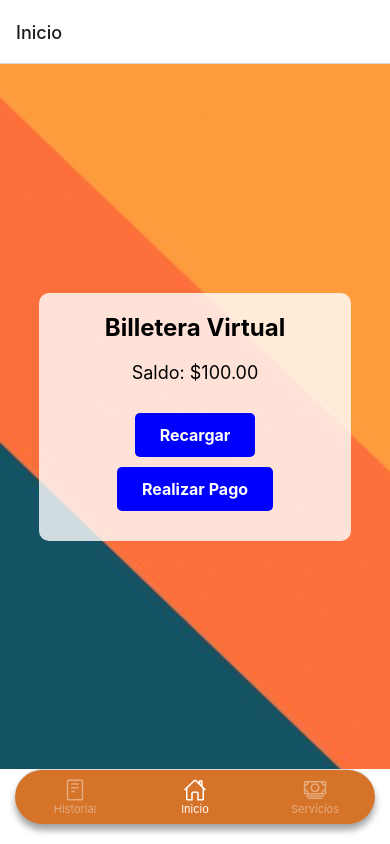
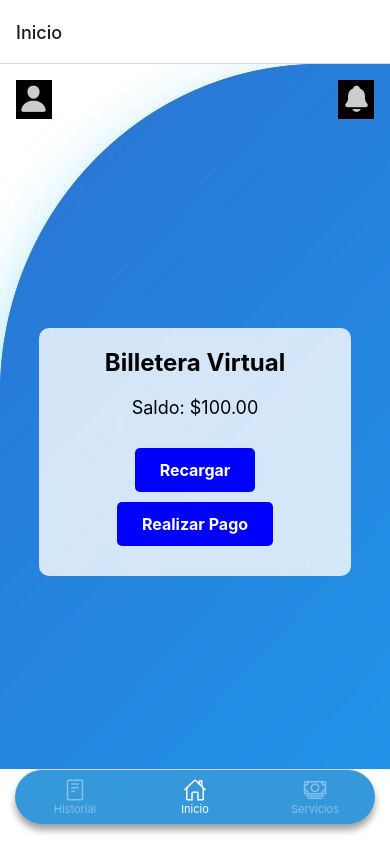
Before and after one commit to nesteaDev/Wallcoin_IOS_Frontend, a React Native app: screen /Inicio in a window 390 px wide. Built offline with nearby package versions, Linux system fonts and the light colour scheme.

Commit message:
feat: :art: updating views related to navigation
updating components and styles to views profile, history, services, notifications

```diff
--- a/src/navigation/TabsNavigator.tsx
+++ b/src/navigation/TabsNavigator.tsx
@@ -16,7 +16,7 @@ export const TabsNavigator = (): ReactElement => {
         tabBarActiveTintColor: 'white',
         tabBarInactiveTintColor: 'rgba(255, 255, 255, 0.4)',
         tabBarStyle: {
-          backgroundColor: '#D57329',
+          backgroundColor: '#3498db',
 
           height: '6.5%',
           paddingBottom: 8,
--- a/src/screens/History/HistoryScreen.tsx
+++ b/src/screens/History/HistoryScreen.tsx
@@ -1,6 +1,6 @@
 import React from 'react';
-import {View, Text, FlatList, StyleSheet} from 'react-native';
-import Icon from 'react-native-vector-icons/Ionicons';
+import {View, Text, FlatList, ImageBackground} from 'react-native';
+import styles from './HistoryScreenStyles';
 
 type Transaction = {
   title: string;
@@ -24,6 +24,9 @@ const HistoryScreen = () => {
   );
 
   return (
+    <ImageBackground
+      source={require('../../assets/backGround.jpeg')}
+      style={styles.backgroundImage}>
       <View style={styles.container}>
         <Text style={styles.header}>Historial de Transacciones</Text>
         <FlatList
@@ -31,44 +34,9 @@ const HistoryScreen = () => {
           renderItem={renderTransaction}
           keyExtractor={(item, index) => index.toString()}
         />
-      <Text>
-        <Icon name="logo-apple" size={80} color="black" />
-      </Text>
       </View>
+    </ImageBackground>
   );
 };
 
-const styles = StyleSheet.create({
-  container: {
-    flex: 1,
-    padding: 20,
-    backgroundColor: 'white',
-  },
-  header: {
-    fontSize: 24,
-    fontWeight: 'bold',
-    marginBottom: 10,
-  },
-  transactionItem: {
-    backgroundColor: '#f0f0f0',
-    padding: 10,
-    marginBottom: 10,
-    borderRadius: 5,
-  },
-  transactionTitle: {
-    fontSize: 16,
-    fontWeight: 'bold',
-  },
-  transactionAmount: {
-    fontSize: 18,
-    color: '#3498db',
-    marginTop: 5,
-  },
-  transactionDate: {
-    fontSize: 12,
-    color: '#999',
-    marginTop: 5,
-  },
-});
-
 export default HistoryScreen;
--- /dev/null
+++ b/src/screens/History/HistoryScreenStyles.tsx
@@ -0,0 +1,39 @@
+import {StyleSheet} from 'react-native';
+
+const styles = StyleSheet.create({
+  backgroundImage: {
+    flex: 1,
+    resizeMode: 'cover',
+  },
+  container: {
+    flex: 1,
+    padding: 20,
+  },
+  header: {
+    fontSize: 24,
+    fontWeight: 'bold',
+    marginBottom: 10,
+  },
+  transactionItem: {
+    backgroundColor: '#f0f0f0',
+    padding: 10,
+    marginBottom: 10,
+    borderRadius: 5,
+  },
+  transactionTitle: {
+    fontSize: 16,
+    fontWeight: 'bold',
+  },
+  transactionAmount: {
+    fontSize: 18,
+    color: '#3498db',
+    marginTop: 5,
+  },
+  transactionDate: {
+    fontSize: 12,
+    color: '#999',
+    marginTop: 5,
+  },
+});
+
+export default styles;
--- /dev/null
+++ b/src/screens/Home/HomePageStyles.tsx
@@ -0,0 +1,58 @@
+import {StyleSheet} from 'react-native';
+
+const styles = StyleSheet.create({
+  backgroundImage: {
+    flex: 1,
+    resizeMode: 'cover',
+    justifyContent: 'center',
+    alignItems: 'center',
+  },
+  headerButtons: {
+    flexDirection: 'row',
+    justifyContent: 'space-between',
+    width: '100%',
+    padding: '4%',
+  },
+  containerIcon: {
+    backgroundColor: 'black',
+    padding: 3,
+  },
+  overlay: {
+    flex: 1,
+    backgroundColor: 'rgba(0, 0, 0)',
+    width: '100%',
+    justifyContent: 'center',
+    alignItems: 'center',
+  },
+  container: {
+    width: '80%',
+    padding: 20,
+    backgroundColor: 'rgba(255, 255, 255, 0.8)',
+    borderRadius: 10,
+    justifyContent: 'center',
+    alignItems: 'center',
+  },
+  title: {
+    fontSize: 24,
+    fontWeight: 'bold',
+    marginBottom: 20,
+  },
+  balance: {
+    fontSize: 18,
+    marginBottom: 30,
+  },
+  button: {
+    backgroundColor: 'blue',
+    paddingVertical: 12,
+    paddingHorizontal: 25,
+    borderRadius: 5,
+    marginBottom: 10,
+  },
+  buttonText: {
+    color: 'white',
+    fontSize: 16,
+    fontWeight: 'bold',
+  },
+});
+
+export default styles;
--- a/src/screens/Home/HomeScreen.tsx
+++ b/src/screens/Home/HomeScreen.tsx
@@ -1,13 +1,20 @@
+import { StackScreenProps } from '@react-navigation/stack';
 import React, {useState} from 'react';
+import styles from './HomePageStyles';
 import {
   View,
   Text,
   TouchableOpacity,
-  StyleSheet,
   ImageBackground,
 } from 'react-native';
+import Icon from 'react-native-vector-icons/Ionicons';
 
-const HomeScreen = () => {
+interface Props extends StackScreenProps<any, any> {
+  //navigation: StackNavigationProp<any, any>;
+  //route: RouteProp<any, any>;
+}
+
+const HomeScreen = ({navigation}: Props ) => {
   const [balance, setBalance] = useState(100.0);
 
   const handleReload = () => {
@@ -24,8 +31,31 @@ const HomeScreen = () => {
 
   return (
     <ImageBackground
-      source={require('../../assets/altBackgroundApp.jpeg')}
+      source={require('../../assets/backGround.jpeg')}
       style={styles.backgroundImage}>
+      <View style={styles.headerButtons}>
+        <Text
+          style={styles.containerIcon}
+          onPress={() => navigation.navigate('ProfilePage', {
+            nombre: 'Nestea Quiroga',
+            numeroCuenta: 'Nestea_03924',
+            urlImagen: 'dsfgeradfgadsgdfgdfsg.jpg',
+          })}>
+          <Icon name="person" size={30} color="rgba(255, 255, 255, 0.8)" />
+        </Text>
+        <Text style={styles.containerIcon} onPress={() =>
+          navigation.navigate('NotificationPage', {
+            destino: 'Jose Perez',
+            fecha: '12/12/2021',
+            monto: '1000',
+          })}>
+          <Icon
+            name="notifications"
+            size={30}
+            color="rgba(255, 255, 255, 0.8)"
+          />
+        </Text>
+      </View>
       <View style={styles.overlay}>
         <View style={styles.container}>
           <Text style={styles.title}>Billetera Virtual</Text>
@@ -42,49 +72,5 @@ const HomeScreen = () => {
   );
 };
 
-const styles = StyleSheet.create({
-  backgroundImage: {
-    flex: 1,
-    resizeMode: 'cover',
-    justifyContent: 'center',
-    alignItems: 'center',
-  },
-  overlay: {
-    flex: 1,
-    backgroundColor: 'rgba(0, 0, 0)',
-    width: '100%',
-    justifyContent: 'center',
-    alignItems: 'center',
-  },
-  container: {
-    width: '80%',
-    padding: 20,
-    backgroundColor: 'rgba(255, 255, 255, 0.8)',
-    borderRadius: 10,
-    justifyContent: 'center',
-    alignItems: 'center',
-  },
-  title: {
-    fontSize: 24,
-    fontWeight: 'bold',
-    marginBottom: 20,
-  },
-  balance: {
-    fontSize: 18,
-    marginBottom: 30,
-  },
-  button: {
-    backgroundColor: 'blue',
-    paddingVertical: 12,
-    paddingHorizontal: 25,
-    borderRadius: 5,
-    marginBottom: 10,
-  },
-  buttonText: {
-    color: 'white',
-    fontSize: 16,
-    fontWeight: 'bold',
-  },
-});
 
 export default HomeScreen;
--- /dev/null
+++ b/src/screens/Notifications/NotificationPage.tsx
@@ -0,0 +1,50 @@
+import React from 'react';
+import {FlatList, ImageBackground, Text, View} from 'react-native';
+import styles from './NotificationPageStyles';
+
+//interface Props extends StackScreenProps<any, any> {
+//navigation: StackNavigationProp<any, any>;
+//route: RouteProp<any, any>;
+//}
+
+type Notification = {
+  id: number;
+  message: string;
+  timestamp: string;
+};
+
+//interface Props extends StackScreenProps<RootStackParams, 'NotificationPage'> {}
+function NotificationPage() {
+  // const {destino, fecha, monto} = route.params;
+
+  const notifications = [
+    { id: 1, message: 'Se ha realizado una transacción exitosa.', timestamp: '2023-08-10 09:30 AM' },
+    { id: 2, message: 'Saldo insuficiente para completar la transacción.', timestamp: '2023-08-09 02:15 PM' },
+    { id: 3, message: '¡Bienvenido! Tu cuenta de billetera virtual ha sido creada.', timestamp: '2023-08-08 11:00 AM' },
+    // Agrega más notificaciones aquí...
+  ];
+
+  const renderItem = ({item}: {item: Notification}) => (
+      <View style={styles.notificationItem}>
+        <Text style={styles.notificationText}>{item.message}</Text>
+        <Text style={styles.timestamp}>{item.timestamp}</Text>
+      </View>
+  );
+
+  return (
+    <ImageBackground
+      source={require('../../assets/backGround.jpeg')}
+      style={styles.backgroundImage}>
+      <View style={styles.container}>
+        <Text style={styles.title}>Historial de Notificaciones</Text>
+        <FlatList
+          data={notifications}
+          renderItem={renderItem}
+          keyExtractor={item => item.id.toString()}
+        />
+      </View>
+    </ImageBackground>
+  );
+}
+
+export default NotificationPage;
--- /dev/null
+++ b/src/screens/Notifications/NotificationPageStyles.tsx
@@ -0,0 +1,33 @@
+import {StyleSheet} from 'react-native';
+
+const styles = StyleSheet.create({
+  backgroundImage: {
+    flex: 1,
+    resizeMode: 'cover',
+  },
+  container: {
+    flex: 1,
+    padding: 20,
+  },
+  title: {
+    fontSize: 20,
+    fontWeight: 'bold',
+    marginBottom: 10,
+  },
+  notificationItem: {
+    backgroundColor: '#f5f5f5',
+    padding: 10,
+    marginBottom: 10,
+    borderRadius: 5,
+  },
+  notificationText: {
+    fontSize: 16,
+  },
+  timestamp: {
+    fontSize: 12,
+    color: '#888',
+    marginTop: 5,
+  },
+});
+
+export default styles;
--- /dev/null
+++ b/src/screens/Profile/ProfilePage.tsx
@@ -0,0 +1,37 @@
+import {StackScreenProps} from '@react-navigation/stack';
+import React, {useEffect} from 'react';
+import {ImageBackground, Text, View} from 'react-native';
+import { RootStackParams } from '../../navigation/HomeStackNavigator';
+import styles from './ProfilePageStyles';
+
+// type RouterParams = {
+//   nombre: string;
+//   numeroCuenta: string;
+//   urlImagen: string;
+// };
+
+interface Props extends StackScreenProps<RootStackParams, 'ProfilePage'> {}
+function ProfilePage({navigation, route}: Props) {
+  const {nombre, numeroCuenta, urlImagen} = route.params;
+
+  useEffect(() => {
+    navigation.setOptions({
+      title: route.params?.nombre,
+    });
+  }, [navigation, route.params?.nombre]);
+
+  return (
+    <ImageBackground
+      source={require('../../assets/backGround.jpeg')}
+      style={styles.backgroundImage}>
+      <View>
+        <Text>Tu Perfil:</Text>
+        <Text>{nombre}</Text>
+        <Text>{numeroCuenta}</Text>
+        <Text>{urlImagen}</Text>
+      </View>
+    </ImageBackground>
+  );
+}
+
+export default ProfilePage;
--- /dev/null
+++ b/src/screens/Profile/ProfilePageStyles.tsx
@@ -0,0 +1,10 @@
+import {StyleSheet} from 'react-native';
+
+const styles = StyleSheet.create({
+  backgroundImage: {
+    flex: 1,
+    resizeMode: 'cover',
+  },
+});
+
+export default styles;
--- a/src/screens/Services/ServiceScreen.tsx
+++ b/src/screens/Services/ServiceScreen.tsx
@@ -4,9 +4,10 @@ import {
   Text,
   FlatList,
   TouchableOpacity,
-  StyleSheet,
   Alert,
+  ImageBackground,
 } from 'react-native';
+import styles from './ServicesPageStyles';
 
 
 type Service = {
@@ -33,6 +34,9 @@ const ServiceScreen = () => {
   );
 
   return (
+    <ImageBackground
+      source={require('../../assets/backGround.jpeg')}
+      style={styles.backgroundImage}>
       <View style={styles.container}>
         <Text style={styles.header}>Servicios de Billetera Virtual</Text>
         <FlatList
@@ -41,32 +45,8 @@ const ServiceScreen = () => {
           keyExtractor={(item, index) => index.toString()}
         />
       </View>
+    </ImageBackground>
   );
 };
 
-const styles = StyleSheet.create({
-  container: {
-    flex: 1,
-    padding: 20,
-    backgroundColor: 'white',
-  },
-  header: {
-    fontSize: 24,
-    fontWeight: 'bold',
-    marginBottom: 10,
-  },
-  serviceItem: {
-    backgroundColor: '#f0f0f0',
-    padding: 15,
-    marginBottom: 10,
-    borderRadius: 5,
-    alignItems: 'center',
-  },
-  serviceTitle: {
-    fontSize: 18,
-    fontWeight: 'bold',
-    color: '#3498db',
-  },
-});
-
 export default ServiceScreen;
--- /dev/null
+++ b/src/screens/Services/ServicesPageStyles.tsx
@@ -0,0 +1,31 @@
+import {StyleSheet} from 'react-native';
+
+const styles = StyleSheet.create({
+  backgroundImage: {
+    flex: 1,
+    resizeMode: 'cover',
+  },
+  container: {
+    flex: 1,
+    padding: 20,
+  },
+  header: {
+    fontSize: 24,
+    fontWeight: 'bold',
+    marginBottom: 10,
+  },
+  serviceItem: {
+    backgroundColor: '#f0f0f0',
+    padding: 15,
+    marginBottom: 10,
+    borderRadius: 5,
+    alignItems: 'center',
+  },
+  serviceTitle: {
+    fontSize: 18,
+    fontWeight: 'bold',
+    color: '#3498db',
+  },
+});
+
+export default styles;
```
Also changed, not shown: src/navigation/HomeStackNavigator.tsx (+17 -4 lines), src/assets/backGround.jpeg (added). Lines whose indentation alone changed are shown as unchanged.
